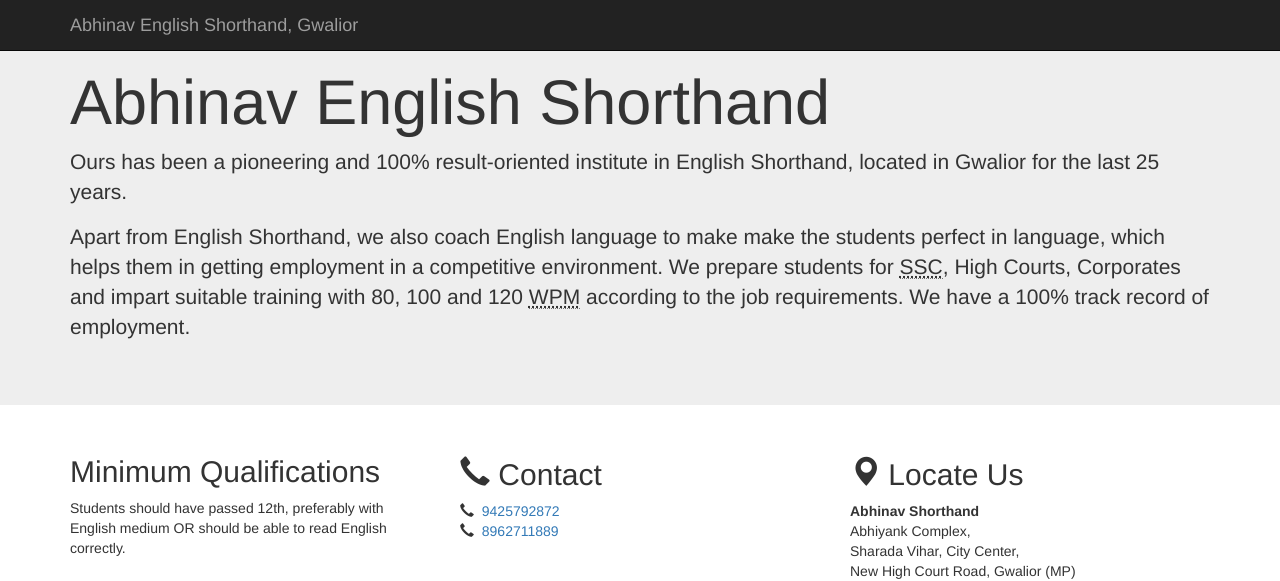
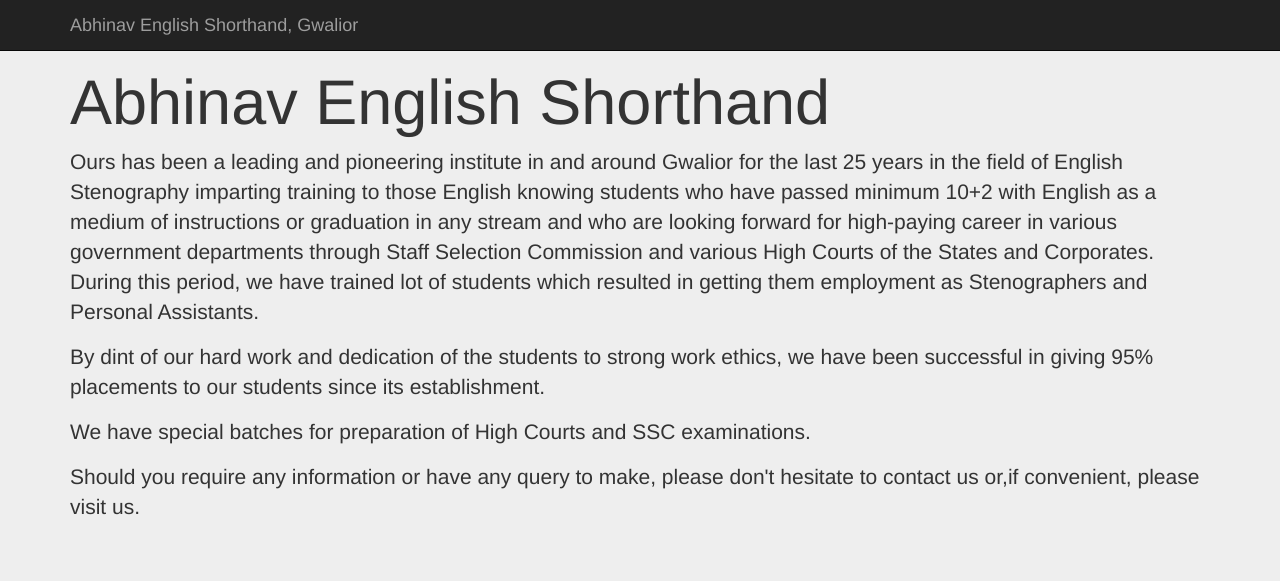
Before and after one commit to ketan/anilpadegaonkar.github.io, a plain HTML site: page index.html in a window 1280 px wide. Shown: the top 581 px of the page. Drawn offline with nearby package versions, Linux system fonts and the light colour scheme.

Commit message:
Update index.html

```diff
--- a/index.html
+++ b/index.html
@@ -7,7 +7,9 @@
     <title>Abhinav English Shorthand</title>
 
     <!-- Latest compiled and minified CSS -->
-    <link rel="stylesheet" href="//maxcdn.bootstrapcdn.com/bootstrap/3.3.6/css/bootstrap.min.css" integrity="sha384-1q8mTJOASx8j1Au+a5WDVnPi2lkFfwwEAa8hDDdjZlpLegxhjVME1fgjWPGmkzs7" crossorigin="anonymous">
+    <link rel="stylesheet" href="//maxcdn.bootstrapcdn.com/bootstrap/3.3.6/css/bootstrap.min.css"
+          integrity="sha384-1q8mTJOASx8j1Au+a5WDVnPi2lkFfwwEAa8hDDdjZlpLegxhjVME1fgjWPGmkzs7"
+          crossorigin="anonymous">
 
     <!-- HTML5 shim and Respond.js for IE8 support of HTML5 elements and media queries -->
     <!-- WARNING: Respond.js doesn't work if you view the page via file:// -->
@@ -29,19 +31,28 @@
     <div class="jumbotron">
       <div class="container">
         <h1>Abhinav English Shorthand</h1>
+
         <p>
-          Ours has been a pioneering and 100% result-oriented institute in English Shorthand,
-          located in Gwalior for the last 25 years.
+          Ours has been a leading and pioneering institute in and around Gwalior for the last 25 years in the field of English
+          Stenography imparting training to those English knowing students who have passed minimum 10+2 with English as a medium
+          of instructions or graduation in any stream and who are looking forward for high-paying career in various
+          government departments through Staff Selection Commission and various High Courts of the States and Corporates.
+          During this period, we have trained lot of students which resulted in getting them employment as Stenographers
+          and Personal Assistants.
         </p>
 
         <p>
-          Apart from English Shorthand, we also coach English language to make make the students
-          perfect in language, which helps them in getting employment in a competitive environment.
-          We prepare students for <abbr title="Staff Selction Commission">SSC</abbr>, High Courts,
-          Corporates and impart suitable training with 80, 100 and 120 <abbr title="Words Per Minute">WPM</abbr>
-          according to the job requirements. We have a 100% track record of employment.
+          By dint of our hard work and dedication of the students to strong work ethics, we have been successful in giving 95%
+          placements to our students since its establishment.
         </p>
 
+        <p>
+          We have special batches for preparation of High Courts and SSC examinations.
+        </p>
+
+        <p>
+          Should you require any information or have any query to make, please don't hesitate to contact us or,if convenient, please visit us.
+        </p>
       </div>
     </div>
 
@@ -57,8 +68,10 @@
         <div class="col-md-4">
           <h2><span class="glyphicon glyphicon-earphone" aria-hidden="true"></span>&nbsp;Contact</h2>
           <address>
-            <span class="glyphicon glyphicon-earphone" aria-hidden="true"></span>&nbsp;&nbsp;<a href='tel:+91-94257-92872'>9425792872</a><br/>
-            <span class="glyphicon glyphicon-earphone" aria-hidden="true"></span>&nbsp;&nbsp;<a href='tel:+91-89627-11889'>8962711889</a>
+            <span class="glyphicon glyphicon-earphone" aria-hidden="true"></span>&nbsp;&nbsp;
+            <a href='tel:+91-94257-92872'>9425792872</a><br/>
+            <span class="glyphicon glyphicon-earphone" aria-hidden="true"></span>&nbsp;&nbsp;
+            <a href='tel:+91-89627-11889'>8962711889</a>
           </address>
         </div>
 
@@ -88,6 +101,8 @@
     <script src="//ajax.googleapis.com/ajax/libs/jquery/1.11.3/jquery.min.js"></script>
 
     <!-- Latest compiled and minified JavaScript -->
-    <script src="//maxcdn.bootstrapcdn.com/bootstrap/3.3.6/js/bootstrap.min.js" integrity="sha384-0mSbJDEHialfmuBBQP6A4Qrprq5OVfW37PRR3j5ELqxss1yVqOtnepnHVP9aJ7xS" crossorigin="anonymous"></script>
+    <script src="//maxcdn.bootstrapcdn.com/bootstrap/3.3.6/js/bootstrap.min.js"
+            integrity="sha384-0mSbJDEHialfmuBBQP6A4Qrprq5OVfW37PRR3j5ELqxss1yVqOtnepnHVP9aJ7xS"
+            crossorigin="anonymous"></script>
   </body>
 </html>
```
